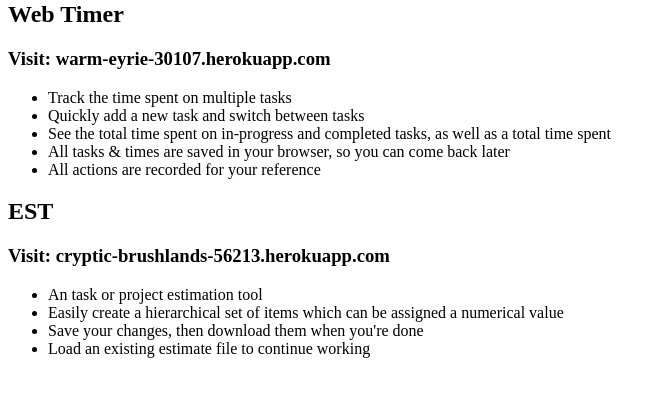
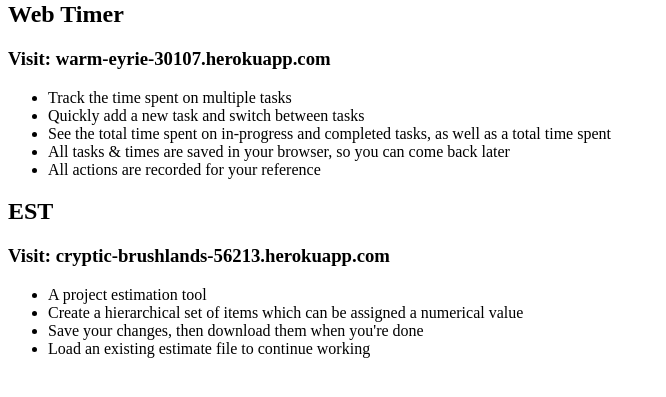
Before and after one commit to rodmctainsh/keyboard-protoype, a plain HTML site: page index.html in a window 1280 px wide. Shown: the part 79-476 px from the top of the page, without its empty margins (0-666 px from the left). Drawn offline with Linux system fonts and the light colour scheme.

Commit message:
Spelling fix

```diff
--- a/index.html
+++ b/index.html
@@ -27,8 +27,8 @@
 	<h2><a target="_blank" href="https://cryptic-brushlands-56213.herokuapp.com/">EST</a></h2>
 	<h3>Visit: <a target="_blank" href="https://cryptic-brushlands-56213.herokuapp.com/">cryptic-brushlands-56213.herokuapp.com</a></h3>
 	<ul>
-		<li>An task or project estimation tool</li>
-		<li>Easily create a hierarchical set of items which can be assigned a numerical value</li>
+		<li>A project estimation tool</li>
+		<li>Create a hierarchical set of items which can be assigned a numerical value</li>
 		<li>Save your changes, then download them when you're done</li>
 		<li>Load an existing estimate file to continue working</li>
 	</ul>
```
